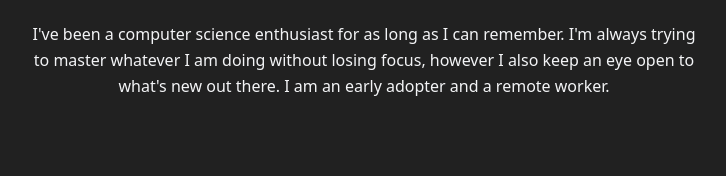
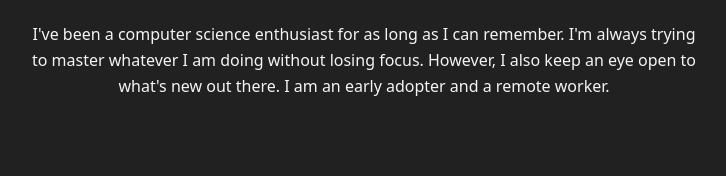
Before and after one commit to abianche/gatsby-profile, a Gatsby site: page / in a window 1280 px wide. Shown: the part 518-694 px from the top of the page, 276-1002 px from the left. Built offline with nearby package versions, Linux system fonts and the light colour scheme; Gatsby itself is replaced by a stand-in of ours.

Commit message:
punctuation

```diff
--- a/src/pages/index.jsx
+++ b/src/pages/index.jsx
@@ -15,9 +15,9 @@ const IndexPage = () => (
         </h2>
         <p className="mt-6 mb-8 text-gray-100 leading-relaxed">
           I've been a computer science enthusiast for as long as I can remember.
-          I'm always trying to master whatever I am doing without losing focus,
-          however I also keep an eye open to what's new out there. I am an early
-          adopter and a remote worker.
+          I'm always trying to master whatever I am doing without losing focus.
+          However, I also keep an eye open to what's new out there. I am an
+          early adopter and a remote worker.
         </p>
       </div>
     </section>
```
